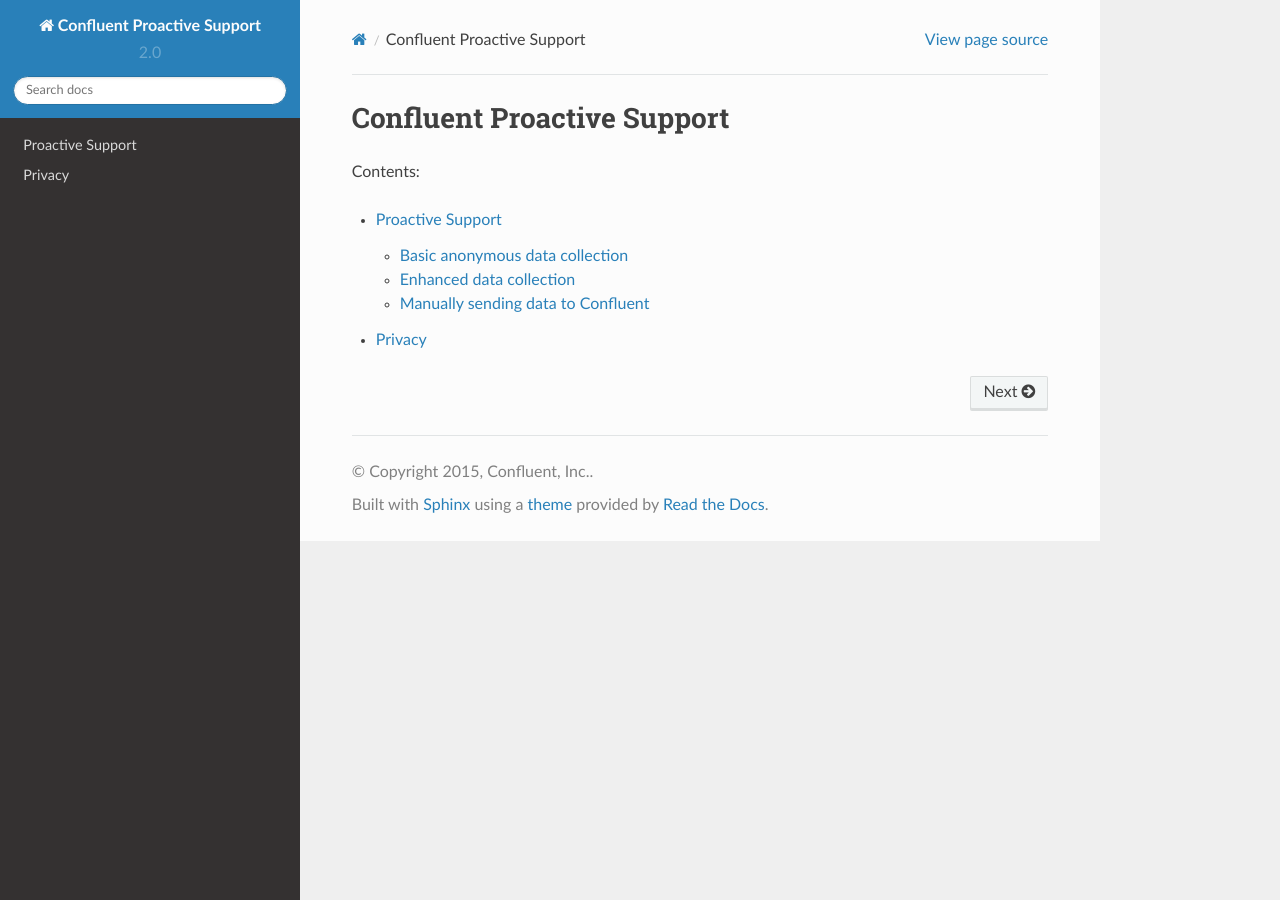
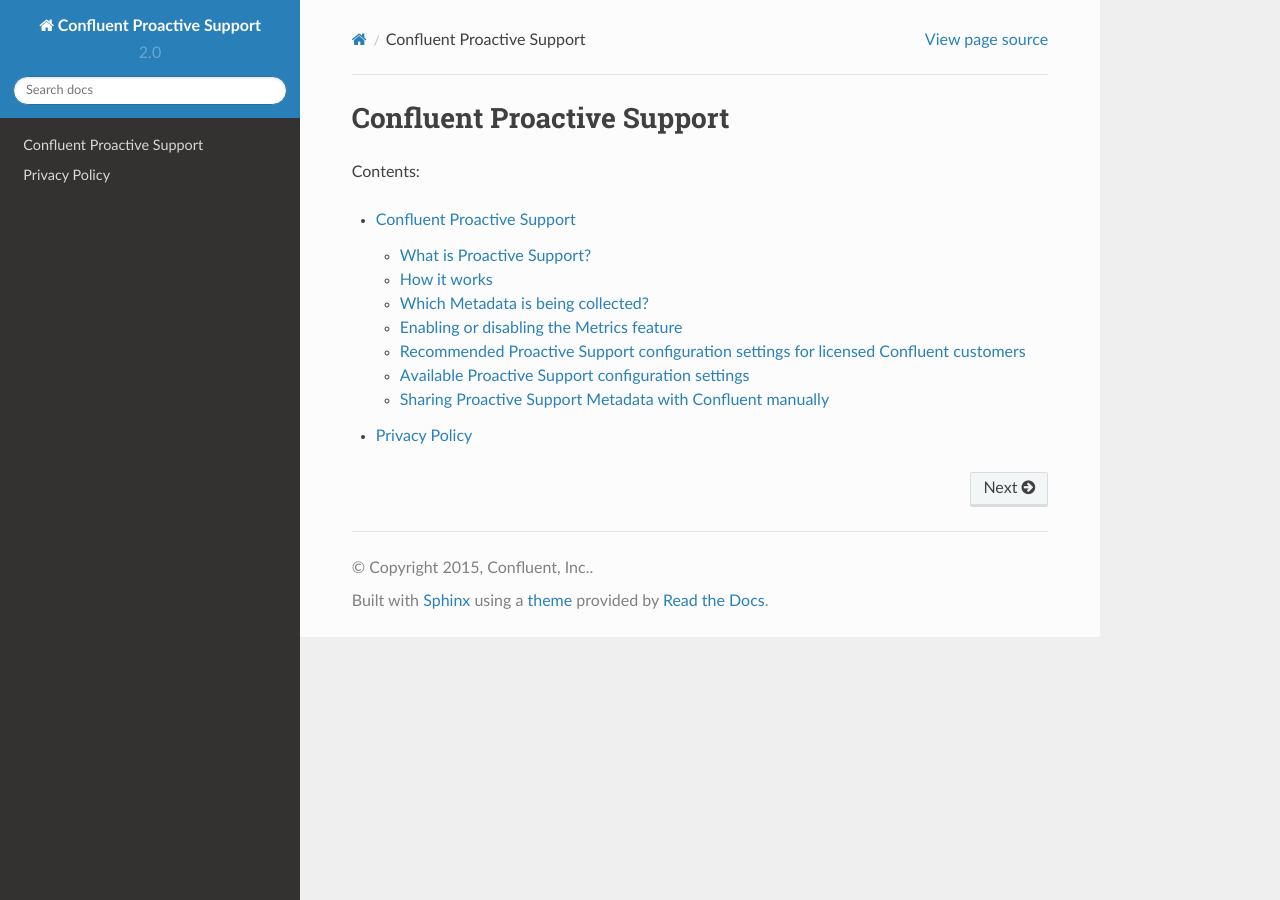
Before and after one commit to mohnishbasha/support-metrics-client, a Sphinx documentation site: the page built from docs/index.rst, in a window 1280 px wide. Built offline with Sphinx 7.4.7 and the Read the Docs theme 2.0.0, drawn with Linux system fonts in a browser that asks for light colours; some of the changed lines change nothing that is shown.

Commit message:
Fix typo

```diff
--- a/docs/index.rst
+++ b/docs/index.rst
@@ -1,12 +1,12 @@
 .. Confluent Proactive Support documentation master file
 
 Confluent Proactive Support
-================
+===========================
 
 Contents:
 
 .. toctree::
    :maxdepth: 2
 
-   intro
+   proactive-support
    privacy
--- a/docs/intro.rst
+++ /dev/null
@@ -1,122 +0,0 @@
-.. _ps_intro:
-
-Proactive Support
-================
-
-Proactive Support is a module that ships with the Confluent Platform. It collects information from a running cluster and periodically sends that information to Confluent. Confluent uses the data to diagnose customers problems and to build better products by identifying problems in the field early on. Proactive Support provides two levels of data collection: basic and enhanced. Basic data collection is performed for any customer of the platform. Enhanced data collection is performed for licensed customers.
-
-Basic anonymous data collection
-----------
-Basic data collection is a feature of Proactive Support that sends basic metrics from each broker to Confluent. It is enabled by default for anyone that downloads the Confluent Platform. The metrics collected are sent anonymously to Confluent.
-
-
-What metrics are collected?
-~~~~~~~~~~~~~~~~~~~~~~
-Each broker in the cluster collects the following metrics:
-
-* **Timestamp** - Time when this data record was created on the broker.
-* **Kafka version** - Apache Kafka version this broker is running.
-* **Confluent Platform version** - Confluent Platform version this broker is running.
-* **Broker ID** - A unique identifier that is valid for the runtime of a broker.  The identifier is generated at broker startup and lost at shutdown.
-
-Configuration: enabling or disabling
-~~~~~~~~~~~~~~~~~~~~~~~~~~~~~~~~~
-The default broker configuration file that comes with the Confluent Platform enables basic anonymous data collection. We describe the fields included in the configuration file here, including how to disable data collection:
-
-
-.. sourcecode:: bash
-    :linenos:
-
-            ############################ Confluent Support ####################
-
-            # The customer ID under which metrics will be collected and reported.
-            #
-            # When the customer ID is set to "anonymous" (the default), then only
-            # a reduced set of metrics is being collected and reported.
-            #
-            # If you are a Confluent customer, then you should replace the default value
-            # with your actual Confluent customer ID.  Doing so will ensure that further
-            # support-relevant metrics will be collected and reported.
-            confluent.support.customer.id=anonymous
-
-            # The interval at which metrics will be collected from and reported by this
-            # broker.
-            confluent.support.metrics.report.interval.hours=24
-
-            # The Kafka topic (within the same cluster as this broker) to which
-            # support metrics will be submitted.
-            #
-            # To disable the collection of support metrics to an internal Kafka topic
-            # set this variable to an empty value.
-            confluent.support.metrics.topic=__confluent.support.metrics
-
-            # Endpoint for secure transmission of support metrics to Confluent.
-            #
-            # The secure endpoint takes precedence over the insecure endpoint, i.e. if the
-            # secure endpoint is enabled, then metrics will not be transmitted via the
-            # insecure endpoint.  If the secure endpoint is not reachable, metrics
-            # transmission falls back to the insecure endpoint (if enabled).
-            #
-            # To disable sharing metrics over the secure endpoint set this variable to an
-            # empty value.
-            #
-            # Note: To disable the sharing of any metrics with Confluent you must disable both
-            #       the secure and the insecure endpoints.
-            confluent.support.metrics.endpoint.secure=https://support-metrics.confluent.io/anon
-
-            # Endpoint for insecure transmission of support metrics to Confluent.
-            #
-            # The insecure endpoint has lower priority than the secure endpoint.
-            #
-            # To disable sharing metrics over the insecure endpoint set this variable to
-            # an empty value.
-            #
-            # Note: To disable the sharing of any metrics with Confluent you must disable both
-            #       the secure and the insecure endpoints.
-            confluent.support.metrics.endpoint.insecure=http://support-metrics.confluent.io/anon
-
-
-By default metrics are collected every 24 hours and are stored in an internal Kafka topic as well as sent to Confluent over HTTP(S).
-To disable sending the data to Confluent make sure the two endpoints for HTTPS (line 36) and HTTP (line 47) are commented out. In this mode of operation
-metrics are still collected and stored in the internal Kafka topic for your own inspection but never sent to Confluent. To completely
-disable metric collection, comment out the Kafka topic (line 22).
-
-
-Enhanced data collection
-----------
-For licensed customers, Confluent collects additional metrics that help proactively identify issues in the field.
-
-What metrics are collected?
-~~~~~~~~~~~~~~~~~~~~~~
-Each broker in the cluster collects the following metrics:
-
-* **Basic configuration data** - This includes all the metrics described above.
-* **Confluent customer Id**
-* **OS and environment configuration** - This includes data on the operating system, Java runtime and other advanced environment properties.
-* **Cluster-wide metrics** - This includes data on Zookeeper configuration, topic replication and consistency and other cluster-wide properties.
-
-
-Configuration: enabling or disabling
-~~~~~~~~~~~~~~~~~~~~~~~~~~~~~~~~~
-The default broker configuration file that comes with the Confluent Platform enables basic anonymous data collection as described. To enable enhanced data collection and full Proactive Support change the customer id from "anonymous" to the customer ID provided by confluent as shown below in line 1. In addition configure the HTTP(S) endpoints as shown in lines 2 and 3:
-
-.. sourcecode:: bash
-    :linenos:
-
-            confluent.support.customer.id=YourCustomerId
-            ...
-            confluent.support.metrics.endpoint.secure=https://support-metrics.confluent.io/submit
-            confluent.support.metrics.endpoint.insecure=http://support-metrics.confluent.io/submit
-
-
-Manually sending data to Confluent
-----------
-If your organization does not allow direct HTTPS or HTTP communication with an external service, you can still send data to Confluent manually using a script provided with the Confluent Platform called "support-metrics-bundle" as shown below:
-
-.. sourcecode:: bash
-    :linenos:
-
-            # e.g., usage /usr/bin/support-metrics-bundle localhost:2181
-            $ /usr/bin/support-metrics-bundle <zookeeperServer>
-
-The script will collect any metrics sent to an internal Kafka topic and place them in a compressed file. You can then include this file as part of your support ticket.
--- a/docs/privacy.rst
+++ b/docs/privacy.rst
@@ -1,11 +1,6 @@
 .. _ps_privacy:
 
-Privacy
-================
-Please note that the Confluent Platform's Proactive Support feature collects certain log file information (including without
-limitation, your remote internet protocol address) from your use of Confluent Platform 2.0, and such log file information may be transferred to any country in which Confluent,
-Inc. (“Confluent”) or its parent, subsidiaries, affiliates or service providers maintain facilities. For
-a more in depth discussion of how Confluent collects, transfers, stores and uses such
-information, please read our Privacy Policy located at: http://www.confluent.io/privacy. By
-proceeding with the installation of the Confluent Platform, you agree to all such collection, transfer, storage and use of
-log file information by Confluent. You can turn the Proactive Support feature off by describing the steps outlined in :ref:`here<ps_intro>`.
+Privacy Policy
+==============
+
+Please refer to the `Confluent Privacy Policy <http://www.confluent.io/privacy>`_.
--- /dev/null
+++ b/docs/proactive-support.rst
@@ -0,0 +1,213 @@
+.. _ps_intro:
+
+Confluent Proactive Support
+===========================
+
+**This document is a high-level summary.  Please refer to the** `Confluent Privacy Policy <http://www.confluent.io/privacy>`_ **as the authoritative source of information.**
+
+
+What is Proactive Support?
+--------------------------
+
+Proactive Support is a component of the Confluent Platform.  It contains a feature that collects and reports support metrics ("Metrics"), which is enabled by default.  We do this primarily to provide proactive support to our customers, to help us build better products, to help customers comply with support contracts, and to help guide our marketing efforts.  With Metrics enabled, a Kafka broker is configured to collect and report certain broker and cluster metadata ("Metadata") every 24 hours about your use of the Confluent Platform 2.0 (including without limitation, your remote internet protocol address) to Confluent, Inc. (“Confluent”) or its parent, subsidiaries, affiliates or service providers.  This Metadata may be transferred to any country in which Confluent maintains facilities.
+
+By proceeding with Metrics enabled, you agree to all such collection, transfer, storage and use of Metadata by Confluent.  You can turn Metrics off at any time by following the instructions described below.
+
+Please refer to the `Confluent Privacy Policy <http://www.confluent.io/privacy>`_ for an in-depth description of how Confluent processes such information.
+
+
+.. _ps-how-it-works:
+
+How it works
+------------
+
+With Metrics enabled, a Kafka broker will collect and report certain broker and cluster metadata every 24 hours to:
+
+1. a Kafka topic within the same cluster and
+2. to Confluent via either HTTPS or HTTP over the Internet (HTTPS preferred).
+
+The following sections describe in more detail which metadata is being collected, how to enable or disable the Metrics feature, how to configure the feature if you are a licensed Confluent customer, and how to tune its configuration settings when needed.
+
+
+Which Metadata is being collected?
+----------------------------------
+
+Anonymous metadata collection (default)
+~~~~~~~~~~~~~~~~~~~~~~~~~~~~~~~~~~~~~~~
+
+With Metrics enabled, the default Kafka broker configuration that ships with the Confluent Platform collects and reports the following pieces of information anonymously to Confluent:
+
+* **Confluent Platform version** - The Confluent Platform version that the broker is running.
+* **Kafka version** - The Kafka version that the broker is running.
+* **Broker token** - A dynamically generated unique identifier that is valid for the runtime of a broker.  The token is generated at broker startup and lost at shutdown.
+* **Timestamp** - Time when the metadata was collected on the broker.
+
+
+Metadata collection for licensed Confluent Customers
+~~~~~~~~~~~~~~~~~~~~~~~~~~~~~~~~~~~~~~~~~~~~~~~~~~~~
+
+With Metrics enabled and with a proper Confluent customer ID set in the broker configuration (which is not the case for the default broker configuration that ships with the Confluent Platform) via the setting ``confluent.support.customer.id``, then additional Metadata is being collected and reported to Confluent that e.g. help to proactively identify issues in the field.  Please reach out to our customer support or refer to the `Confluent Privacy Policy <http://www.confluent.io/privacy>`_ for more information.
+
+
+Enabling or disabling the Metrics feature
+-----------------------------------------
+
+The Metrics feature can be enabled or disabled at any time by modifying the broker configuration as appropriate, followed by a restart of the broker.
+
+The relevant broker configuration setting is described below:
+
+.. sourcecode:: bash
+    :linenos:
+
+            ##################### Confluent Proactive Support ######################
+
+            # If set to true, then the feature to collect and report support metrics
+            # ("Metrics") is enabled.  If set to false, the feature is disabled.
+            confluent.support.metrics.enable=true
+
+By default metrics are collected every 24 hours and are stored in an internal Kafka topic as well as sent to Confluent over HTTP(S).
+To disable sending the data to Confluent make sure the two endpoints for HTTPS (line 36) and HTTP (line 47) are commented out. In this mode of operation
+metrics are still collected and stored in the internal Kafka topic for your own inspection but never sent to Confluent. To completely
+disable metric collection, comment out the Kafka topic (line 22).
+
+
+Recommended Proactive Support configuration settings for licensed Confluent customers
+-------------------------------------------------------------------------------------
+
+Confluent customers must change a few settings in the default broker configuration as described below to ensure that additional Metadata is being collected and reported to Confluent.  Notably, you must provide your Confluent customer ID and, for reporting support metrics to Confluent via the Internet, change the default endpoints to customer-only HTTPS/HTTP endpoints.
+
+.. sourcecode:: bash
+    :linenos:
+
+            ##################### Confluent Proactive Support ######################
+
+            # Recommended settings for licensed Confluent customers
+            confluent.support.metrics.enable=true
+            confluent.support.customer.id=REPLACE_WITH_YOUR_CUSTOMER_ID
+            confluent.support.metrics.endpoint.secure=https://support-metrics.confluent.io/submit
+            confluent.support.metrics.endpoint.insecure=http://support-metrics.confluent.io/submit
+
+
+Available Proactive Support configuration settings
+--------------------------------------------------
+
+This section documents all available Proactive Support settings that can be defined in the broker configuration.  Most users will not need to change these settings.  In fact, we recommend to leave these settings at their default values;  the exception are Confluent customers, which should change a few settings as described in the previous section.
+
+.. sourcecode:: bash
+    :linenos:
+
+            ##################### Confluent Proactive Support ######################
+
+            # If set to true, then the feature to collect and report support metrics
+            # ("Metrics") is enabled.  If set to false, the feature is disabled.
+            confluent.support.metrics.enable=true
+
+            # The customer ID under which support metrics will be collected and
+            # reported.
+            #
+            # When the customer ID is set to "anonymous" (the default), then only
+            # a reduced set of metrics is being collected and reported.
+            #
+            # If you are a Confluent customer, then you should replace the default
+            # value with your actual Confluent customer ID.  Doing so will ensure
+            # that additional support metrics will be collected and reported.
+            confluent.support.customer.id=anonymous
+
+            # The interval at which support metrics will be collected from and reported
+            # by this broker.
+            confluent.support.metrics.report.interval.hours=24
+
+            # The Kafka topic (within the same cluster as this broker) to which support
+            # metrics will be submitted.
+            #
+            # To specifically disable the collection of support metrics to an internal
+            # Kafka topic set this variable to an empty value.  This setting gives you the
+            # flexibility to continue to collect and report Metadata in general
+            # (cf. confluent.support.metrics.enable) but selectively turn off the reporting
+            # to an internal Kafka topic.
+            confluent.support.metrics.topic=__confluent.support.metrics
+
+            # Endpoint for secure reporting of support metrics to Confluent via the Internet.
+            #
+            # The secure endpoint takes precedence over the insecure endpoint, i.e. if the
+            # secure endpoint is enabled, then metrics will not be reported via the insecure
+            # endpoint.  If the secure endpoint is not reachable, metrics reporting falls back
+            # to the insecure endpoint (if enabled).
+            #
+            # To disable reporting metrics over the secure endpoint set this variable to an
+            # empty value.
+            confluent.support.metrics.endpoint.secure=https://support-metrics.confluent.io/anon
+
+            # Endpoint for insecure reporting of support metrics to Confluent via the Internet.
+            #
+            # The insecure endpoint has lower priority than the secure endpoint.
+            #
+            # To disable reporting metrics over the insecure endpoint set this variable to an
+            # empty value.
+            confluent.support.metrics.endpoint.insecure=http://support-metrics.confluent.io/anon
+
+
+
+Sharing Proactive Support Metadata with Confluent manually
+----------------------------------------------------------
+
+There are certain situations when reporting the Metadata via the Internet is not possible.  For example, a company's security policy may mandate that computer infrastructure in production environments must not be able to access the Internet directly.  This is the main reason why the Metrics feature includes the functionality to report the collected metadata to an internal Kafka topic (see section :ref:`ps-how-it-works`).
+
+For these situations we ship a utility with the Confluent Platform as part of the Kafka installation package that will retrieve any previously reported metadata from the internal Kafka topic and store them in a compressed file.  You can then share this file with our customer support, e.g. by attaching it to a support ticket.
+
+
+.. sourcecode:: bash
+
+    # The `support-metrics-bundle` bequires the Kafka package of
+    $ foo
+
+asdf
+
+.. sourcecode:: bash
+
+    # The `support-metrics-bundle` bequires the Kafka package of
+    # Confluent Platform being installed.
+
+    # Example:
+    # --------
+    # Here we connect to the Kafka cluster backed by the ZooKeeper
+    # ensemble reachable at `zookeeper1:2181`.  Retrieved metadata
+    # will be stored in a local file (the tool will inform you about
+    # the name and location of the file at the end of its run).
+    $ /usr/bin/support-metrics-bundle --zookeeper zookeeper1:2181
+
+    # Usage
+    # -----
+    $ /usr/bin/support-metrics-bundle --help
+    Usage: support-metrics-bundle --zookeeper <server:port> [--topic <Kafka support topic>] [--file <bundle output file>] [--runtime <time in seconds>]
+
+    Creates a so-called 'support metrics bundle' file in the current directory.
+    This support metrics bundle contains metrics retrieved from the target Kafka cluster.
+
+
+    Parameters:
+    --zookeeper  The ZooKeeper connection string to access the Kafka cluster from
+                 which metrics support will be retrieved.
+                 Example: 'localhost:2181'
+    --topic      The Kafka topic from which the support metrics will be retrieved.
+                 Default: '__confluent.support.metrics'
+    --file       Output filename of the support metrics bundle.
+                 Default: 'support-metrics-__confluent.support.metrics.20151203-115035.zip'
+                 Note that, when using the default value, the timestamp is dynamically
+                 generated at each run of this tool.
+    --runtime    The time this script will run for in seconds. For a large cluster
+                 the script might need more time to collect all records.
+                 Default: '10' seconds
+
+.. sourcecode:: bash
+
+    --help       Print this help message.
+
+
+    Important notes for running this tool:
+    * Kafka and ZooKeeper must be up and running.
+    * Kafka and Zookeeper must be accessible from the machine on which this tool is executed.
+
+    Copyright 2015 Confluent Inc. <http://confluent.io/>
+
+Should you have any questions about the usage of this tool, then please contact our customer support.
```
Also changed, not shown: 1 other file.
